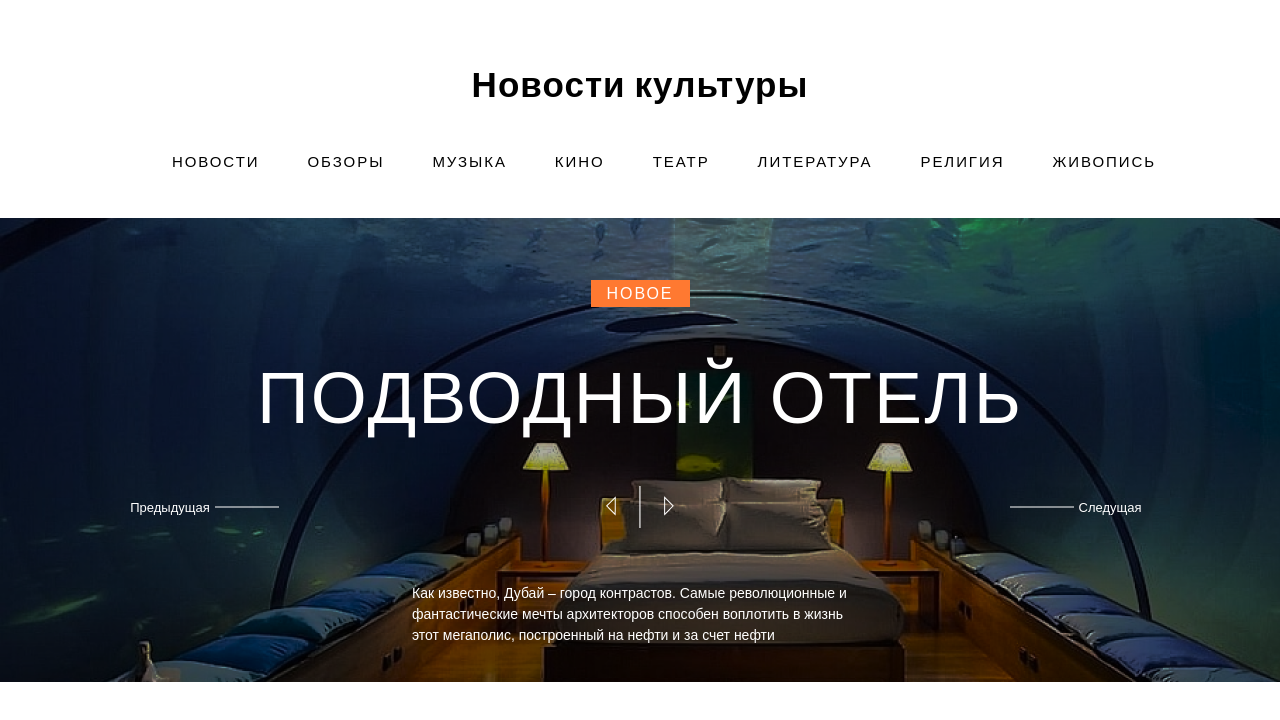
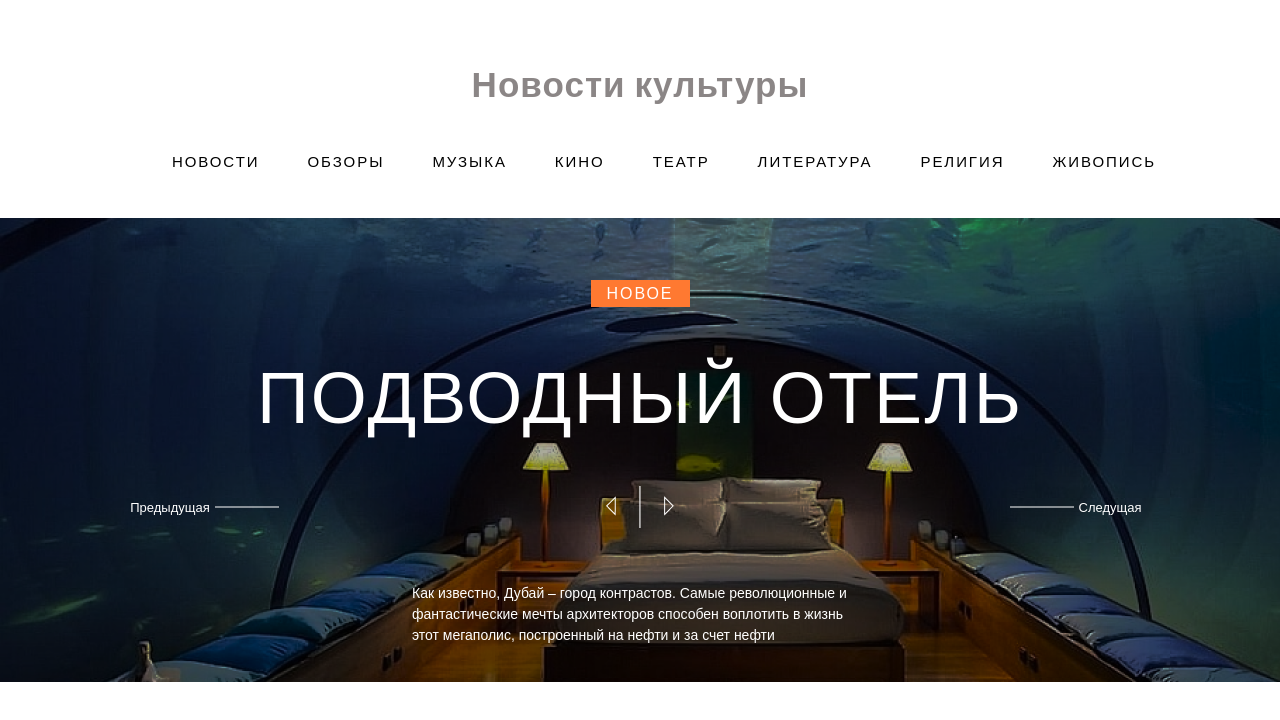
Before and after one commit to amrilloevabdullojon/landing_site_one, a plain HTML site: page index.html in a window 1280 px wide. Drawn offline with nearby package versions, Linux system fonts and the light colour scheme; a web font is replaced by a local one.

Commit message:
Update styles.css

```diff
--- a/styles.css
+++ b/styles.css
@@ -139,6 +139,9 @@ header{
     letter-spacing: 0.03em;
     color: var(--chernyy);
 }
+.main_title h1{
+   color: rgba(91, 83, 83, 0.707)
+}
 .navigation{
     margin-top: 47px;
 }
```
